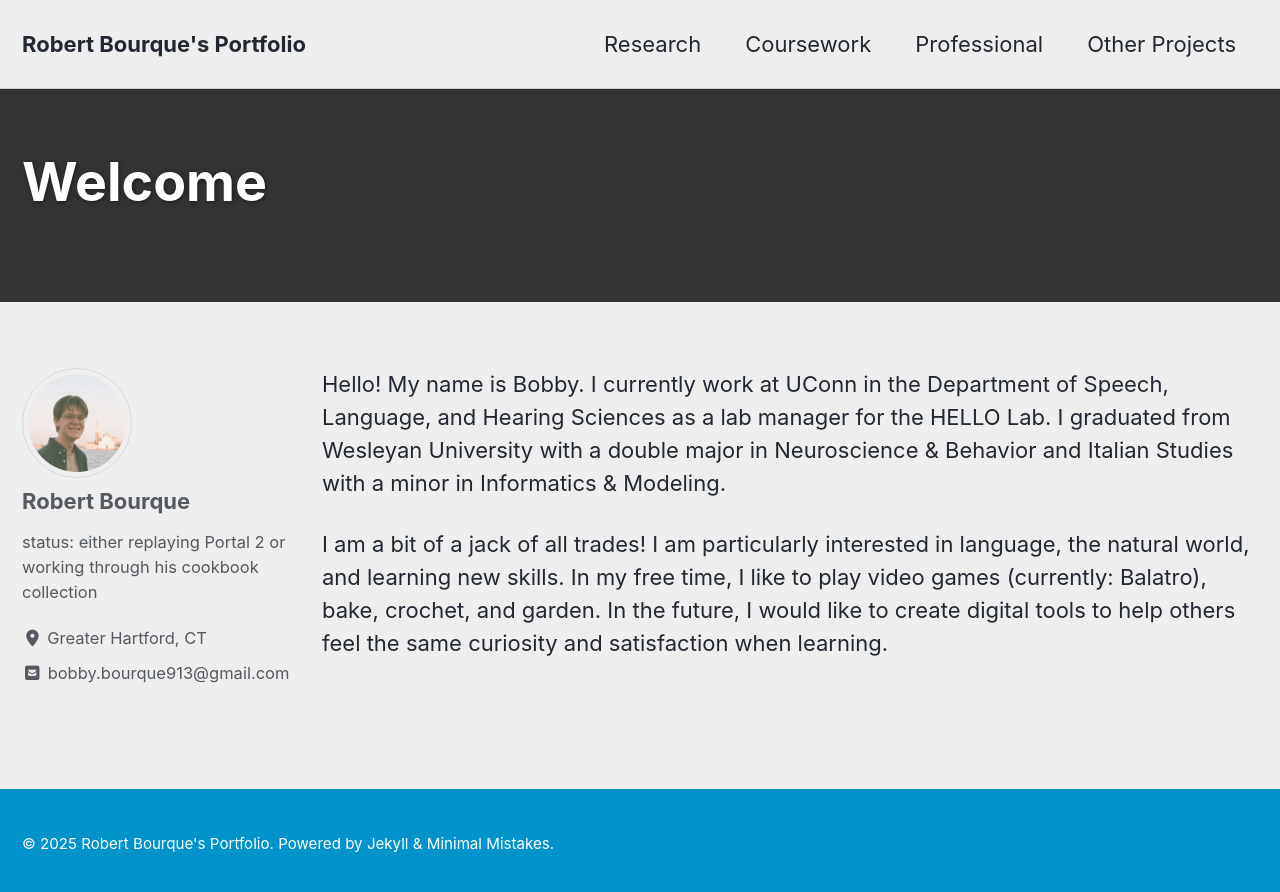
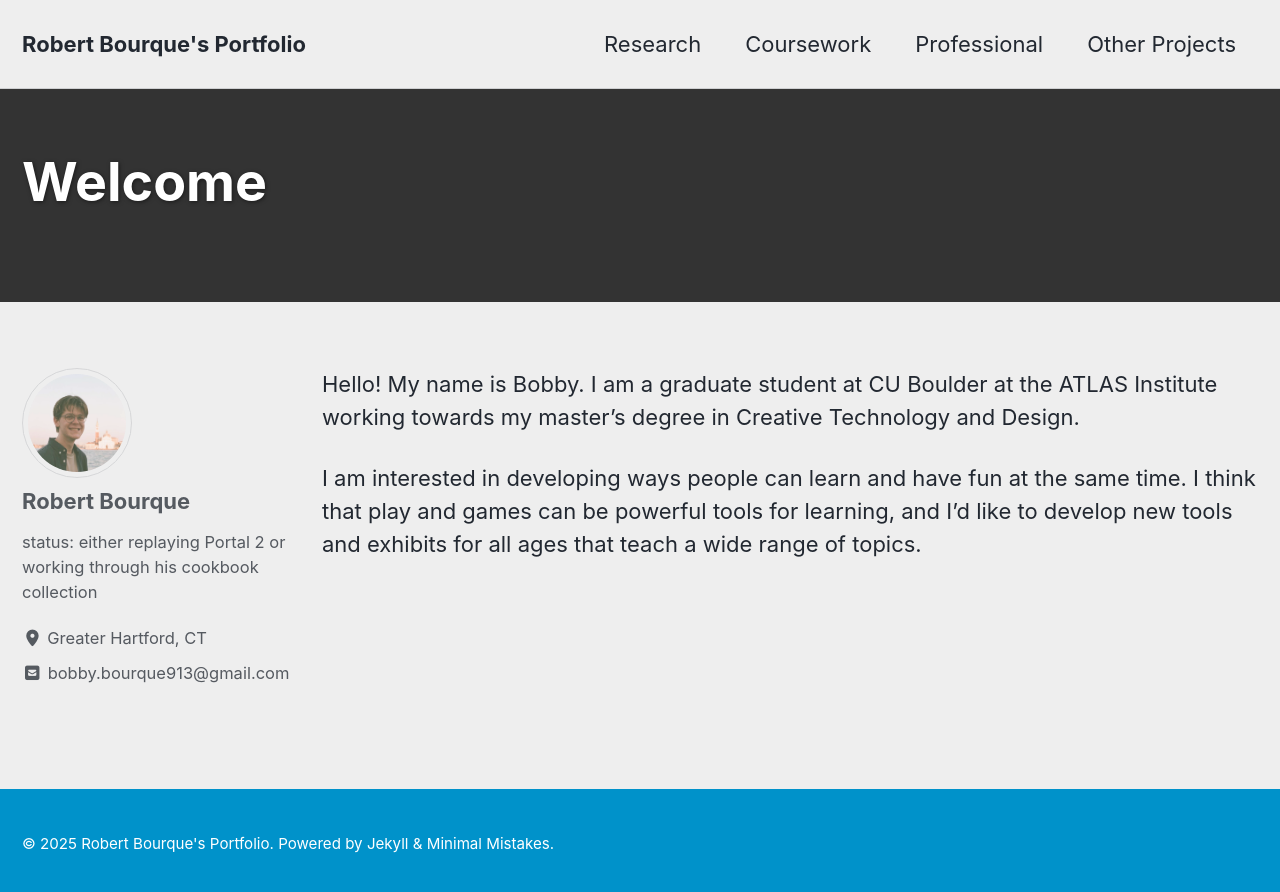
Before and after one commit to bobbyb913/bobbyb913.github.io, a Jekyll site: the page built from index.md, in a window 1280 px wide. Shown: the top 892 px of the page. Built offline with Jekyll 4.4.1, drawn with Linux system fonts in a browser that asks for light colours; cached includes are drawn as plain includes.

Commit message:
Update index.md
Updated bio

```diff
--- a/index.md
+++ b/index.md
@@ -8,6 +8,6 @@ header:
 author_profile: true
 ---
 
-Hello! My name is Bobby. I currently work at UConn in the Department of Speech, Language, and Hearing Sciences as a lab manager for the HELLO Lab. I graduated from Wesleyan University with a double major in Neuroscience & Behavior and Italian Studies with a minor in Informatics & Modeling.
+Hello! My name is Bobby. I am a graduate student at CU Boulder at the ATLAS Institute working towards my master’s degree in Creative Technology and Design.
 
-I am a bit of a jack of all trades! I am particularly interested in language, the natural world, and learning new skills. In my free time, I like to play video games (currently: Balatro), bake, crochet, and garden. In the future, I would like to create digital tools to help others feel the same curiosity and satisfaction when learning.
+I am interested in developing ways people can learn and have fun at the same time. I think that play and games can be powerful tools for learning, and I’d like to develop new tools and exhibits for all ages that teach a wide range of topics.
```
